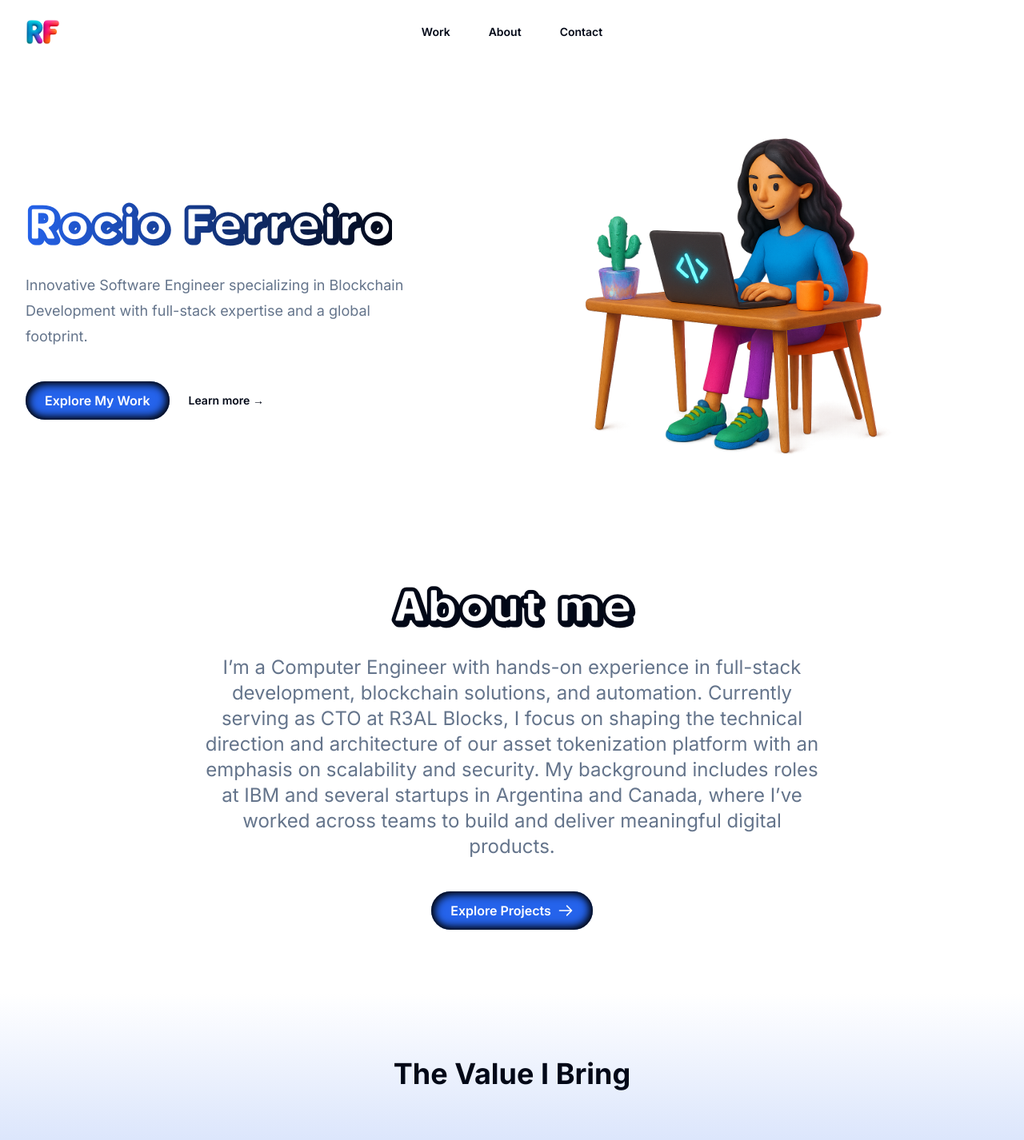
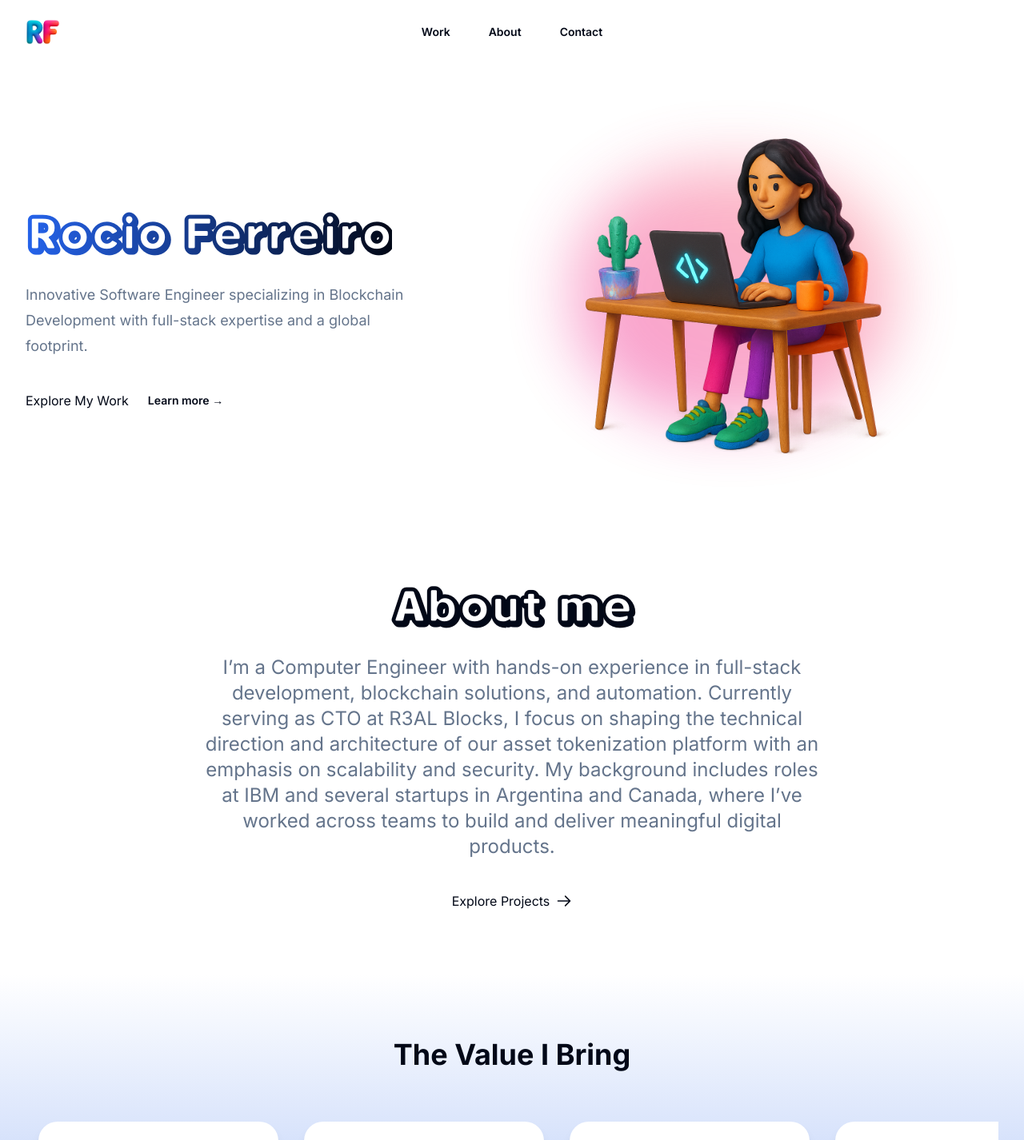
Before and after one commit to rocioferreiro/portfolio, a Next.js app: page / in a window 1280 px wide. Shown: the top 1426 px of the page at 80% size. Built offline with nearby package versions, Linux system fonts and the light colour scheme.

Commit message:
Update button styles to use gradient classes for improved aesthetics

```diff
--- a/app/components/ContactForm.tsx
+++ b/app/components/ContactForm.tsx
@@ -163,7 +163,7 @@ export default function ContactForm() {
                   </FormItem>
                 )}
               />
-              <Button type="submit" className="w-full" disabled={isSubmitting}>
+              <Button type="submit" className="w-full gradient-button" disabled={isSubmitting}>
                 {isSubmitting ? "Sending..." : "Send Message"}
               </Button>
             </form>
--- a/app/components/Hero.tsx
+++ b/app/components/Hero.tsx
@@ -31,7 +31,7 @@ export default function Hero() {
           >
             <a
               href="#work"
-              className="clay-button"
+              className="gradient-button"
             >
               Explore My Work
             </a>
@@ -50,13 +50,21 @@ export default function Hero() {
           animate={{ opacity: 1, x: 0 }}
           transition={{ duration: 0.8, delay: 0.6 }}
         >
-          <div className="relative">
+          <div className="relative flex items-center justify-center">
+            {/* Gradient pulse background */}
+            <span
+              className="absolute inset-0 z-0 flex items-center justify-center"
+              aria-hidden="true"
+            >
+              <span className="block w-[440px] h-[320px] rounded-[45%] bg-gradient-to-tr from-[#EC008C] to-[#FC6767] opacity-40 blur-2xl animate-pulse-gradient"></span>
+            </span>
+            {/* Hero image */}
             <img
               src="hero_image.png"
               alt="Developer"
               width={400}
               height={400}
-              className="w-[400px] rounded-2xl dark:shadow-xl dark:ring-1 dark:ring-gray-900/10"
+              className="relative z-10 w-[400px] rounded-2xl"
             />
           </div>
         </motion.div>
--- a/app/components/WearYourStory.tsx
+++ b/app/components/WearYourStory.tsx
@@ -26,7 +26,7 @@ export default function WearYourStory() {
           >
             <a
               href="#work"
-              className="clay-button inline-flex items-center"
+              className="gradient-button inline-flex items-center"
             >
               Explore Projects
               <svg
```
